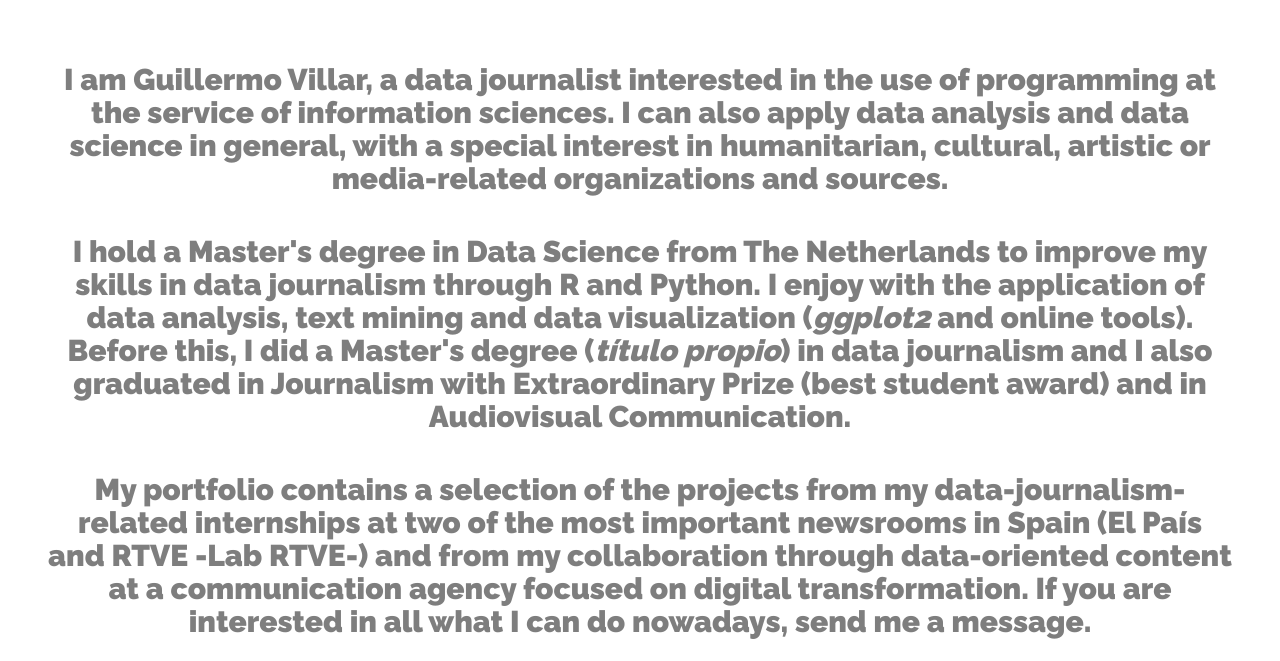
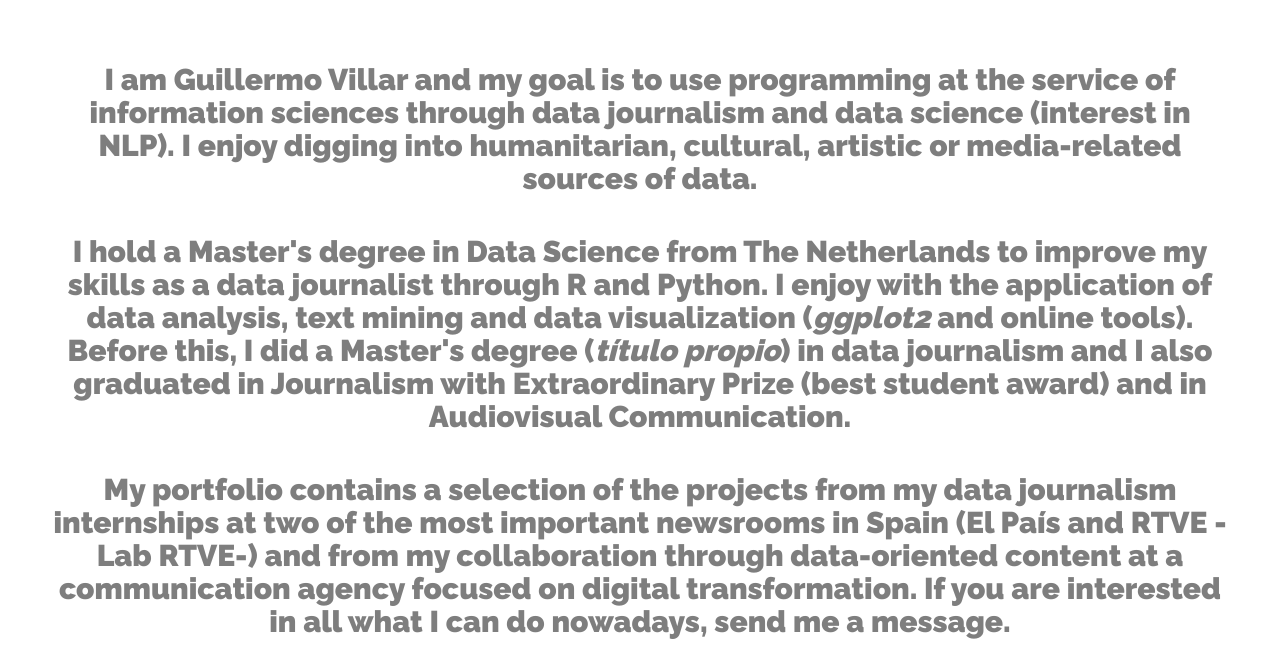
Before and after one commit to gvillar/gvillar.github.io, a plain HTML site: page index.html in a window 1280 px wide. Shown: the part 291-952 px from the top of the page. Drawn offline with nearby package versions, Linux system fonts and the light colour scheme.

Commit message:
description update due to graduation in DS

```diff
--- a/index.html
+++ b/index.html
@@ -281,11 +281,11 @@
 
 		<div>
 			<h1>Hello [data-driven] world</h1>
-			<b><h4>I am Guillermo Villar, a data journalist interested in the use of programming at the service of information sciences. I can also apply data analysis and data science in general, with a special interest in humanitarian, cultural, artistic or media-related organizations and sources.</h4>
+			<b><h4>I am Guillermo Villar and my goal is to use programming at the service of information sciences through data journalism and data science (interest in NLP). I enjoy digging into humanitarian, cultural, artistic or media-related sources of data.</h4>
 
-            <h4>I hold a Master's degree in Data Science from The Netherlands to improve my skills in data journalism through R and Python. I enjoy with the application of data analysis, text mining and data visualization (<i>ggplot2</i> and online tools). Before this, I did a Master's degree (<i>título propio</i>) in data journalism and I also graduated in Journalism with Extraordinary Prize (best student award) and in Audiovisual Communication.</h4>
+            <h4>I hold a Master's degree in Data Science from The Netherlands to improve my skills as a data journalist through R and Python. I enjoy with the application of data analysis, text mining and data visualization (<i>ggplot2</i> and online tools). Before this, I did a Master's degree (<i>título propio</i>) in data journalism and I also graduated in Journalism with Extraordinary Prize (best student award) and in Audiovisual Communication.</h4>
 
-            <h4>My portfolio contains a selection of the projects from my data-journalism-related internships at two of the most important newsrooms in Spain (El País and RTVE -Lab RTVE-) and from my collaboration through data-oriented content at a communication agency focused on digital transformation. If you are interested in all what I can do nowadays, send me a message.</h4>
+            <h4>My portfolio contains a selection of the projects from my data journalism internships at two of the most important newsrooms in Spain (El País and RTVE -Lab RTVE-) and from my collaboration through data-oriented content at a communication agency focused on digital transformation. If you are interested in all what I can do nowadays, send me a message.</h4>
 			<h2><font color='#D70026'>Data science</font>, <font color='#19233e'>data journalism</font> and
 			<font color='#5293B9'>data-led stories</font></h2>
 		</div>
```
Also changed, not shown: es.html (+2 -2 lines).
